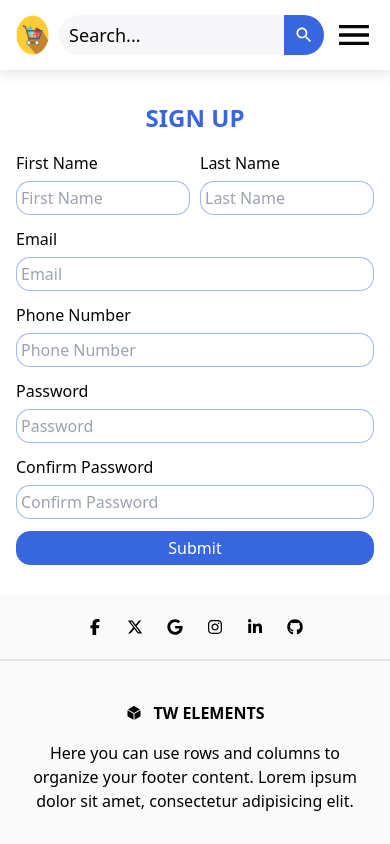
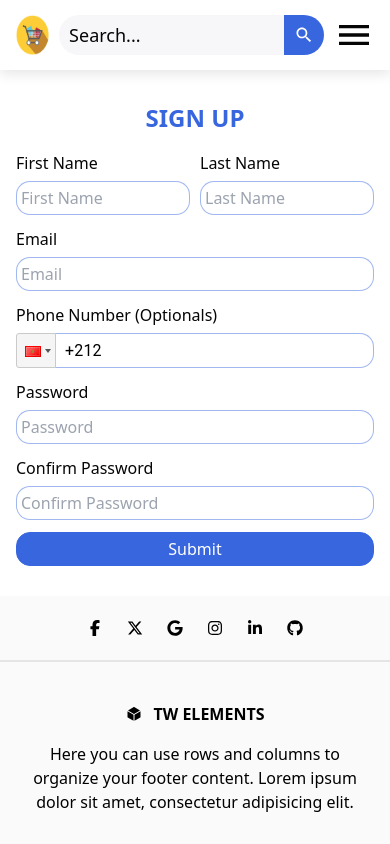
Before and after one commit to aminechairi/front-end-marketplace-platform-app-v1, a React (Create React App) app: page /sign-up in a window 390 px wide. Shown: the top 844 px of the page. Built offline with nearby package versions, Linux system fonts and the light colour scheme.

Commit message:
.react-phone-input-2 to make input phone number and edite some problems

```diff
--- a/package.json
+++ b/package.json
@@ -14,6 +14,7 @@
     "react": "^18.2.0",
     "react-dom": "^18.2.0",
     "react-icons": "^5.0.1",
+    "react-phone-input-2": "^2.15.1",
     "react-redux": "^9.1.0",
     "react-scripts": "5.0.1",
     "swiper": "^11.0.6",
--- a/src/pages/logIn/logIn.js
+++ b/src/pages/logIn/logIn.js
@@ -10,7 +10,7 @@ function LogIn() {
       <div className="sign_in">
         <div className="container">
           <div className="ab">
-            <h1 className="title">sign in</h1>
+            <h1 className="title">log in</h1>
             <form className="form">
               {/* Email input */}
               <div className="ab_inputs">
--- a/src/pages/signUp/navBar.css
+++ b/src/pages/signUp/navBar.css
@@ -30,6 +30,13 @@
 .sign_up .container .ab .form .input:focus {
   outline: none;
   background-color: var(--backgrounds-color-2);
+}
+.sign_up .container .ab .form .form-control  {
+  display: block;
+  width: 100%;
+  font-size: 16px;
+  border: 1px solid #3867df79;
+  border-radius: 14px;
 }
 .sign_up .container .ab .form .error {
   color: red;
--- a/src/pages/signUp/signUp.js
+++ b/src/pages/signUp/signUp.js
@@ -1,3 +1,6 @@
+import PhoneInput from 'react-phone-input-2';
+import 'react-phone-input-2/lib/style.css';
+
 import "./navBar.css";
 
 import NavBar from "../../components/navBar/navBar";
@@ -43,12 +46,10 @@ function SignUp() {
 
               {/* Phone number input */}
               <div className="ab_inputs">
-                <label className="label" htmlFor="phone-number">Phone Number</label>
-                <input
-                  className="input"
-                  type="number"
-                  placeholder="Phone Number"
-                  id="phone-number"
+                <label className="label" htmlFor="phone-number">Phone Number (optionals)</label>
+                <PhoneInput
+                  country={'ma'}
+                  placeholder="Enter phone number"
                 />
                 <p className="error">
                   Please, first name must be 16 charachter
```
Also changed, not shown: 1 other file (tests, documents, lock files or other folders).
